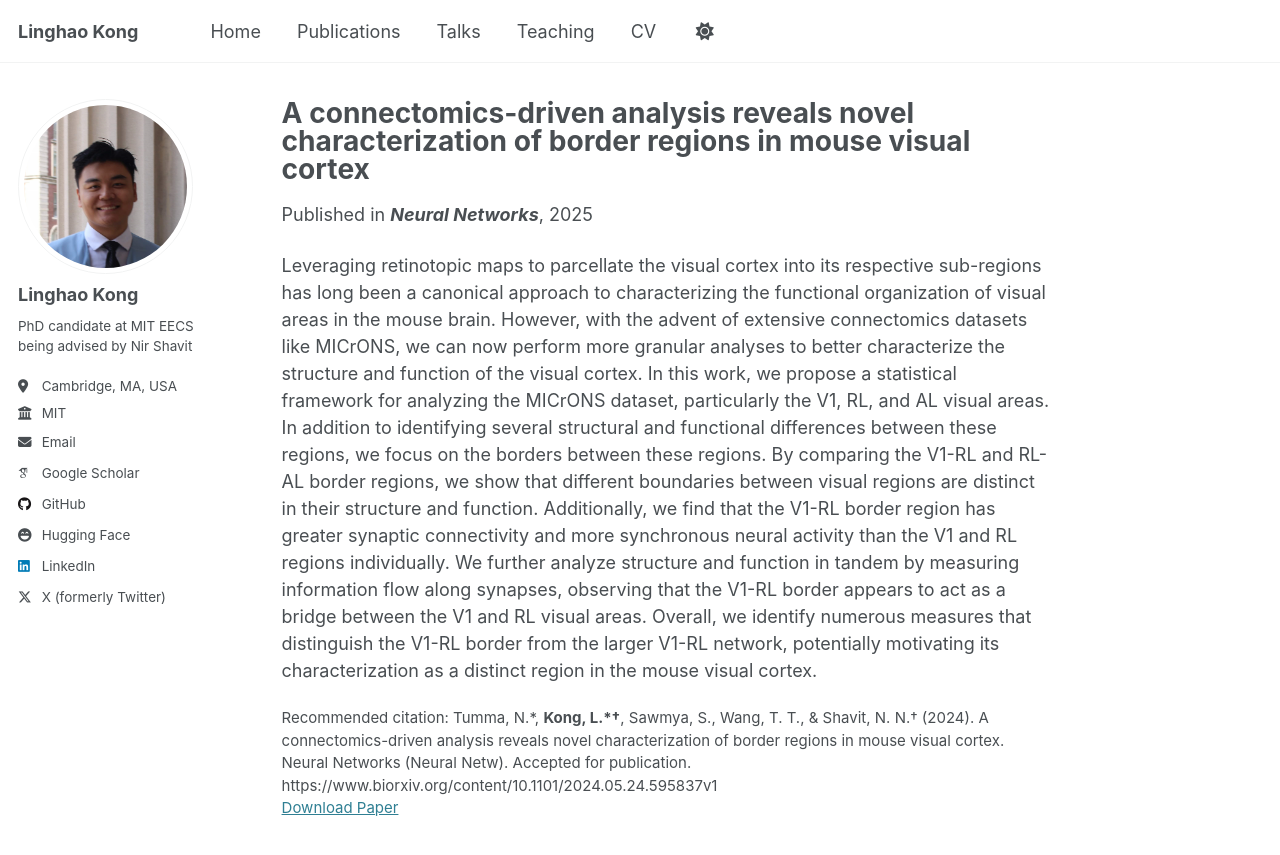
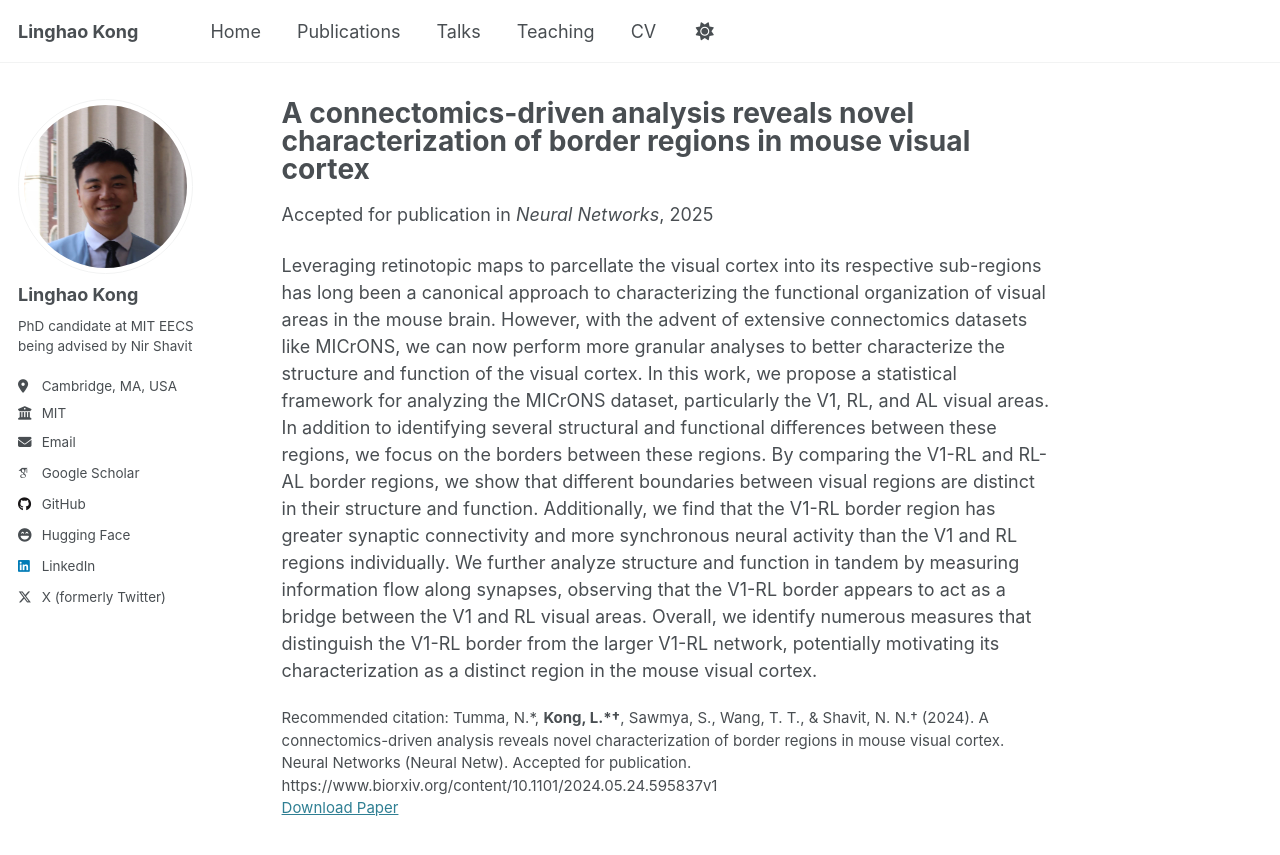
Before and after one commit to Lin-K76/Lin-K76.github.io, a Jekyll site: the page built from _publications/2025-connectomics.md, in a window 1280 px wide and 900 px high. Shown: the top 855 px of the window. Built offline with Jekyll 4.4.1, drawn with Linux system fonts in a browser that asks for light colours; some web fonts are replaced.

Commit message:
Updates naming convention

```diff
--- a/_includes/archive-single.html
+++ b/_includes/archive-single.html
@@ -47,6 +47,8 @@
         {% elsif post.collection == 'publications' %}
             {% if post.preprint %}
               <p>Preprint on <i>{{ post.venue }}</i>, {{ post.date | default: "1900-01-01" | date: "%Y" }} </p>
+            {% elsif post.accepted %}
+              <p>Accepted for publication in <i>{{ post.venue }}</i>, {{ post.date | default: "1900-01-01" | date: "%Y" }} </p>
             {% else %}
                 {% if post.isconf %}
                   {% if post.special %}
--- a/_layouts/single.html
+++ b/_layouts/single.html
@@ -43,6 +43,8 @@ layout: default
         {% elsif page.collection == 'publications' %}
             {% if page.preprint %}
               <p>Preprint on <i>{{ page.venue }}</i>, {{ page.date | default: "1900-01-01" | date: "%Y" }} </p>
+            {% elsif page.accepted %}
+              <p>Accepted for publication in <i>{{ page.venue }}</i>, {{ page.date | default: "1900-01-01" | date: "%Y" }} </p>
             {% else %}
                 {% if page.isconf %}
                   {% if page.special %}
```
Also changed, not shown: _publications/2025-connectomics.md (renamed from _publications/2024-connectomics.md, +1 -0 lines).
